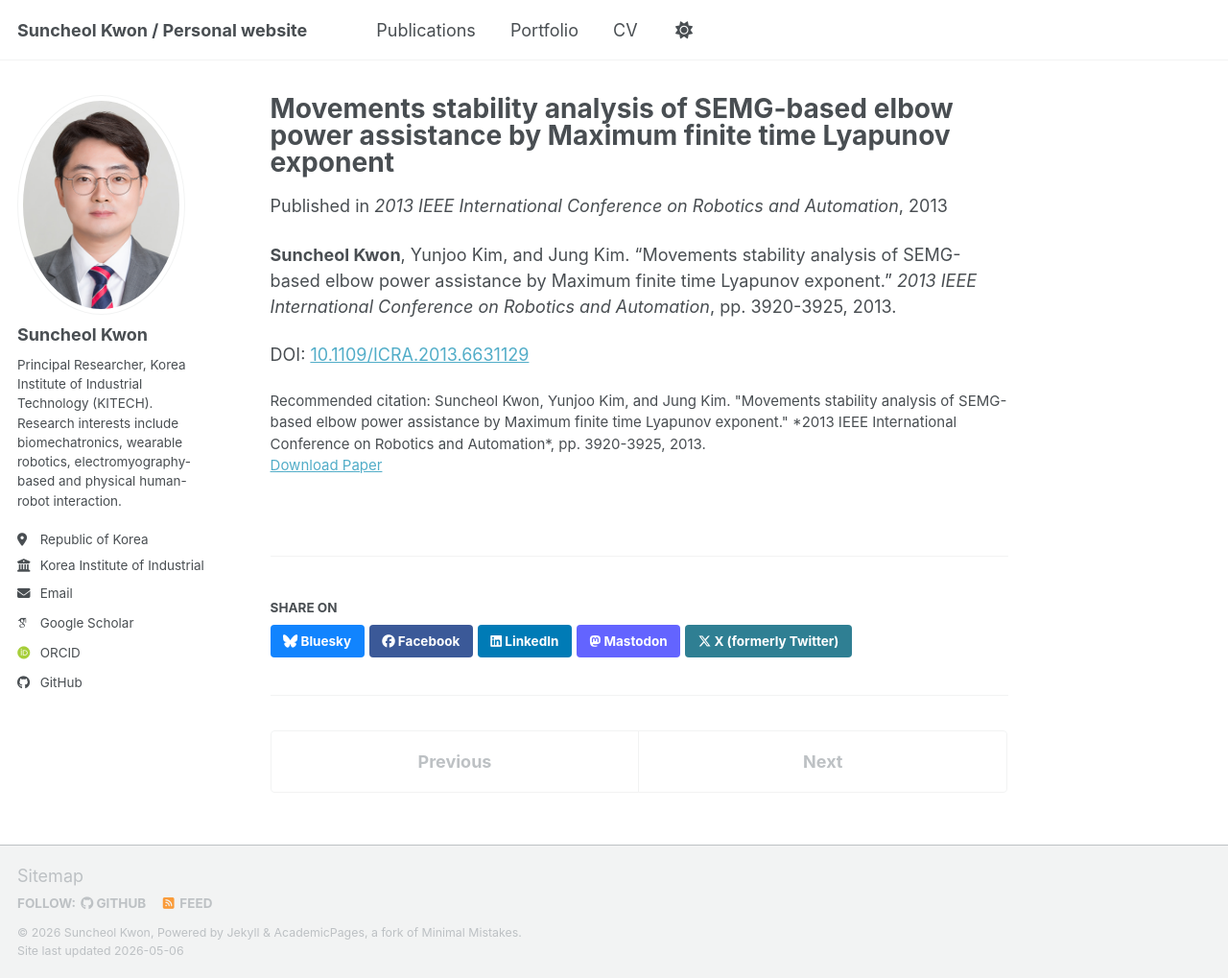
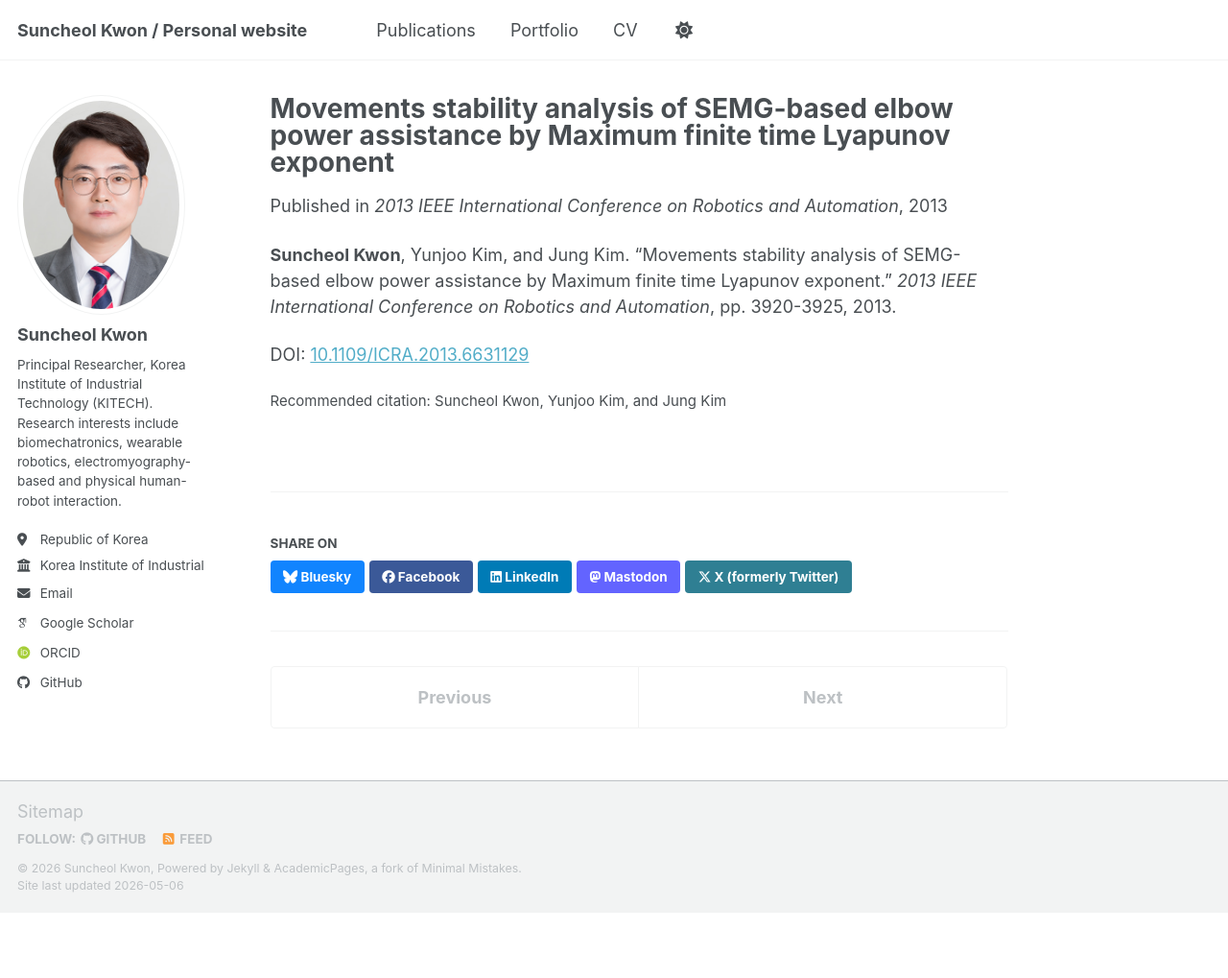
Before and after one commit to suncheolkwon/suncheolkwon.github.io, a Jekyll site: the page built from _publications/2013icra-skwon-stability-analysis.md, in a window 1280 px wide and 1019 px high. Shown: the whole window at 96% size. Built offline with Jekyll 4.4.1, drawn with Linux system fonts in a browser that asks for light colours; some web fonts are replaced; a script bundle is joined from its source files by our own code; library files that are not in the unit come from our copies.

Commit message:
Revise publication metadata for 2013 ICRA paper
Updated publication details including DOI and citation format.

```diff
--- a/_publications/2013-2013icra-skwon-stability-analysis.md
+++ b/_publications/2013icra-skwon-stability-analysis.md
@@ -6,8 +6,11 @@ permalink: /publication/2013icra-skwon-stability-analysis
 excerpt: ""
 date: 2013-01-01
 venue: "2013 IEEE International Conference on Robotics and Automation"
-paperurl: "https://doi.org/10.1109/ICRA.2013.6631129"
-citation: "Suncheol Kwon, Yunjoo Kim, and Jung Kim. \"Movements stability analysis of SEMG-based elbow power assistance by Maximum finite time Lyapunov exponent.\" *2013 IEEE International Conference on Robotics and Automation*, pp. 3920-3925, 2013."
+doi: "10.1109/ICRA.2013.6631129"
+citation: "Suncheol Kwon, Yunjoo Kim, and Jung Kim"
+pages: "3920-3925"
+badges:
+  - "1st author"
 ---
 
 **Suncheol Kwon**, Yunjoo Kim, and Jung Kim. "Movements stability analysis of SEMG-based elbow power assistance by Maximum finite time Lyapunov exponent." *2013 IEEE International Conference on Robotics and Automation*, pp. 3920-3925, 2013.
```
